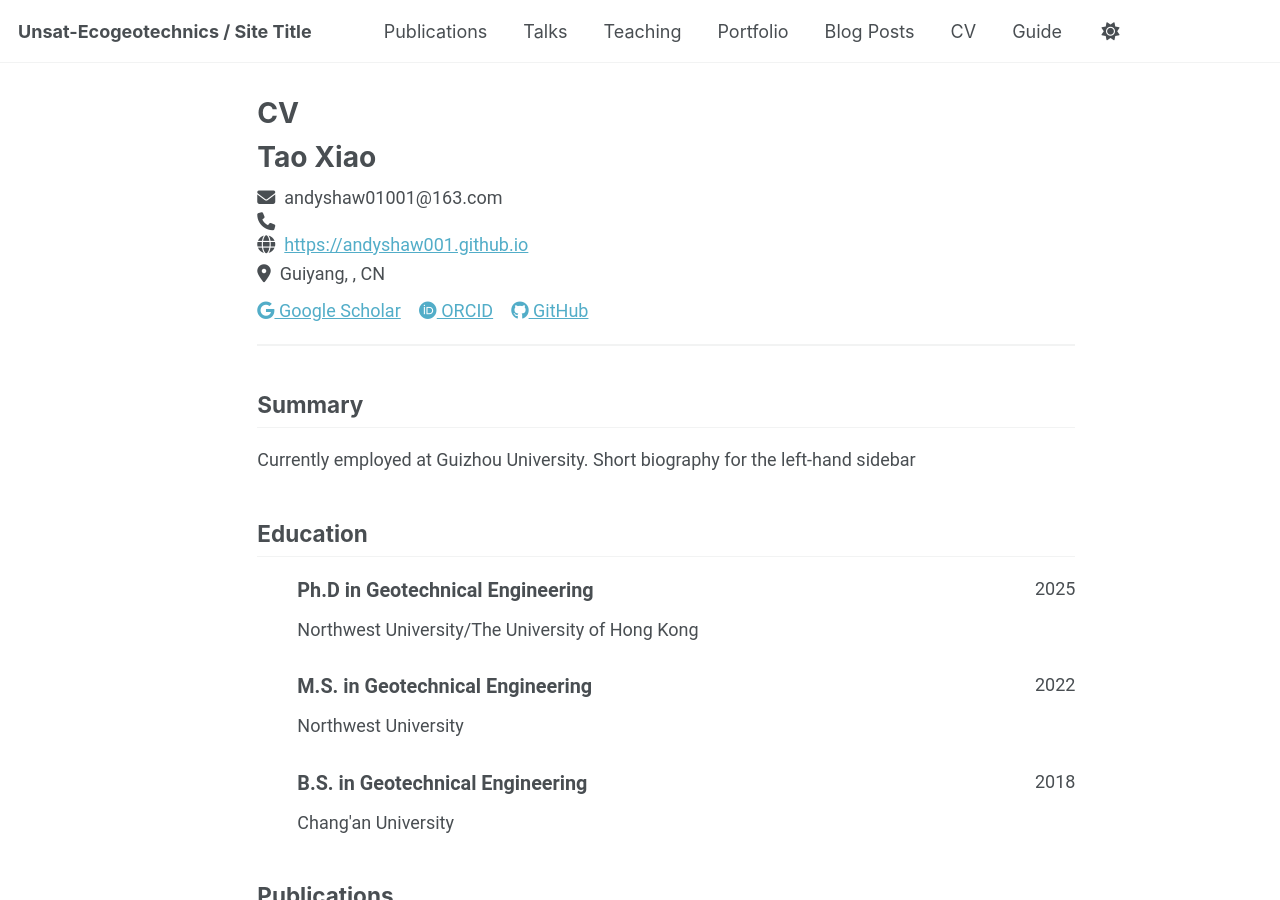
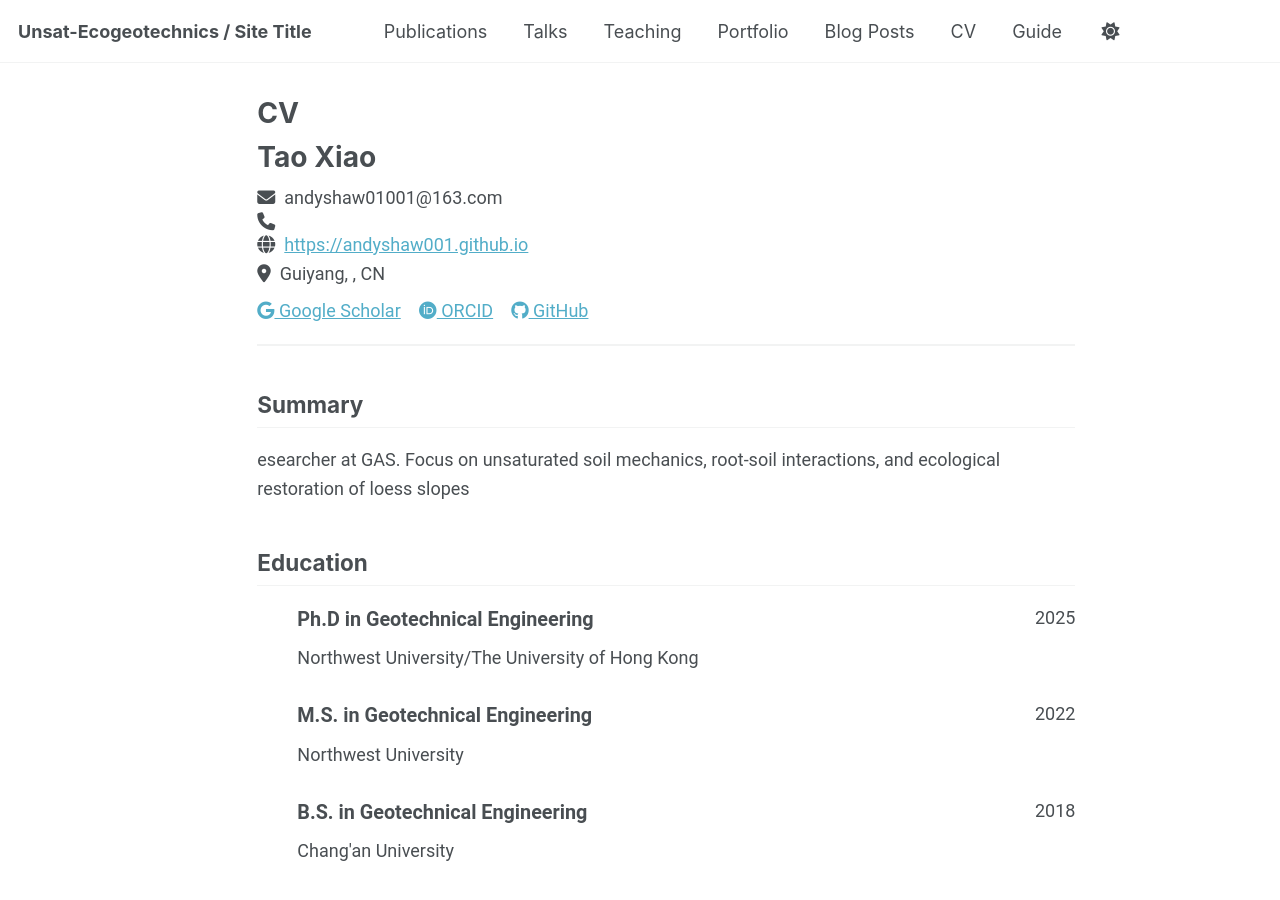
Before and after one commit to AndyShaw001/github.io, a Jekyll site: the page built from _pages/cv-json.md, in a window 1280 px wide and 900 px high. Built offline with Jekyll 4.4.1, drawn with Linux system fonts in a browser that asks for light colours; a script bundle is joined from its source files by our own code; library files that are not in the unit come from our copies.

Commit message:
Update cv.json

```diff
--- a/_data/cv.json
+++ b/_data/cv.json
@@ -4,7 +4,7 @@
     "email": "andyshaw01001@163.com",
     "phone": "",
     "website": "https://andyshaw001.github.io",
-    "summary": "Currently employed at Guizhou University. Short biography for the left-hand sidebar",
+    "summary": "esearcher at GAS. Focus on unsaturated soil mechanics, root-soil interactions, and ecological restoration of loess slopes",
     "location": {
       "address": "",
       "postalCode": "",
```
